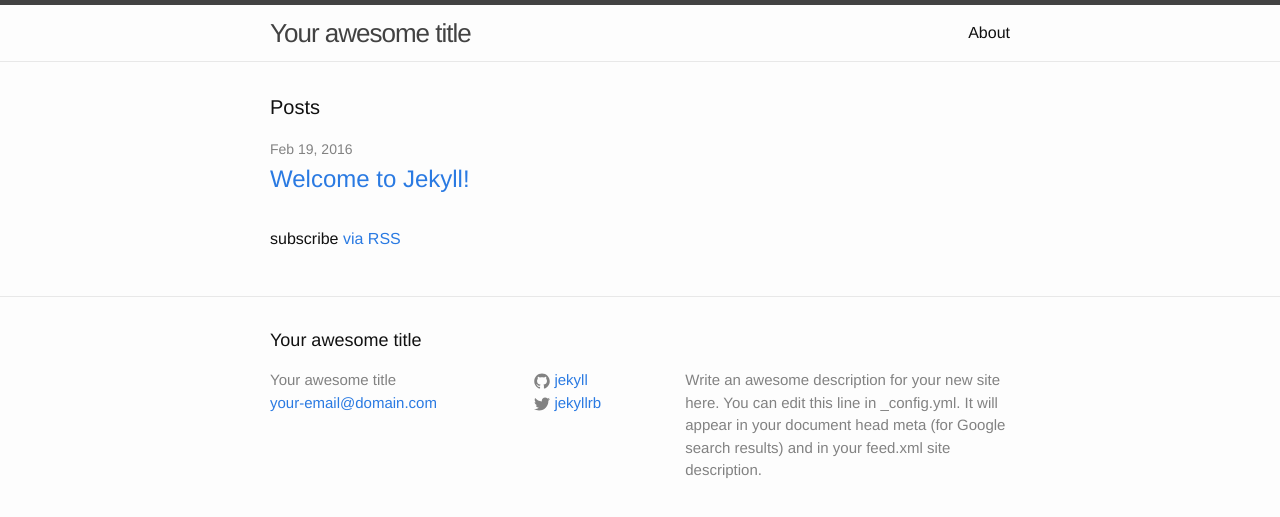
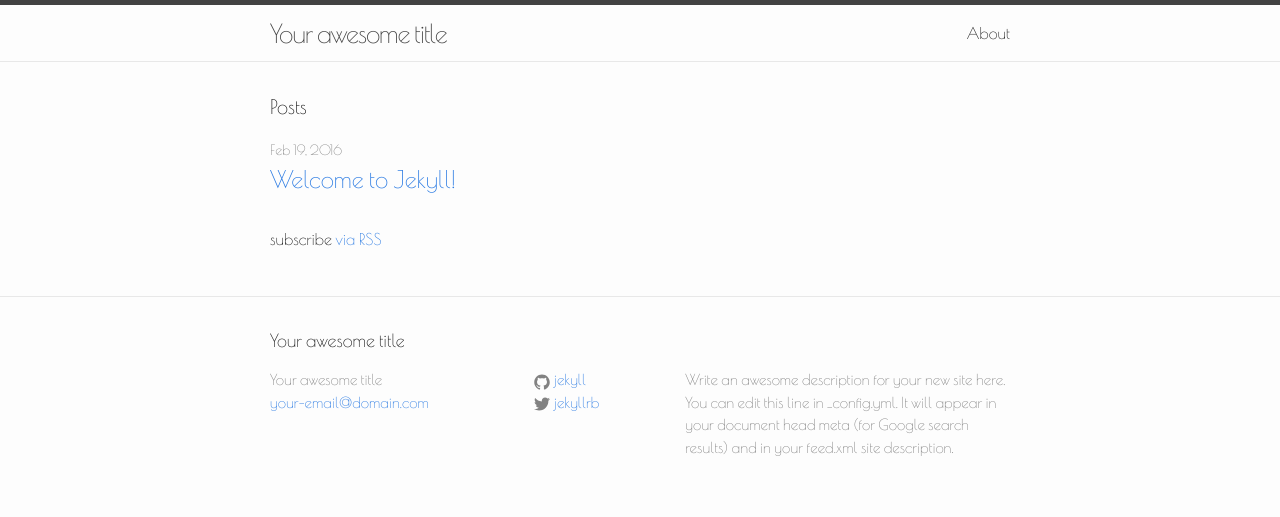
Before and after one commit to mtgibbs/mtgibbs.github.io, a Jekyll site: the page built from index.html, in a window 1280 px wide. Shown: the top 517 px of the page. Built offline with Jekyll 4.4.1, drawn with Linux system fonts in a browser that asks for light colours; some web fonts are replaced.

Commit message:
Adding font that I’m using in mtgibbs.xyz

```diff
--- a/_includes/head.html
+++ b/_includes/head.html
@@ -9,4 +9,5 @@
   <link rel="stylesheet" href="{{ "/css/main.css" | prepend: site.baseurl }}">
   <link rel="canonical" href="{{ page.url | replace:'index.html','' | prepend: site.baseurl | prepend: site.url }}">
   <link rel="alternate" type="application/rss+xml" title="{{ site.title }}" href="{{ "/feed.xml" | prepend: site.baseurl | prepend: site.url }}">
+  <link href="https://fonts.googleapis.com/css?family=Inconsolata:400,700|Poiret+One|Comfortaa:400,700,300|Oxygen+Mono" rel="stylesheet" type="text/css">
 </head>
--- a/css/main.scss
+++ b/css/main.scss
@@ -6,7 +6,7 @@
 
 
 // Our variables
-$base-font-family: "Helvetica Neue", Helvetica, Arial, sans-serif;
+$base-font-family: Poiret One, Helvetica, Arial, sans-serif;
 $base-font-size:   16px;
 $base-font-weight: 400;
 $small-font-size:  $base-font-size * 0.875;
```
